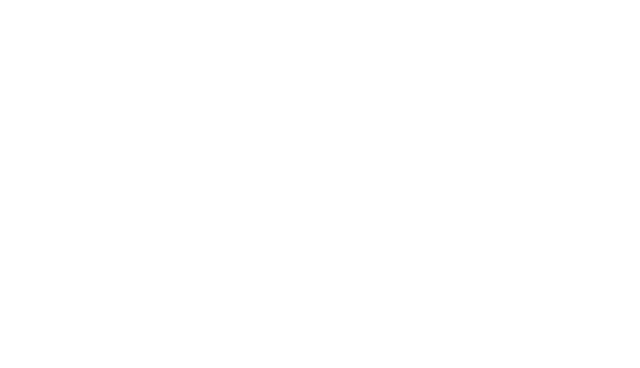
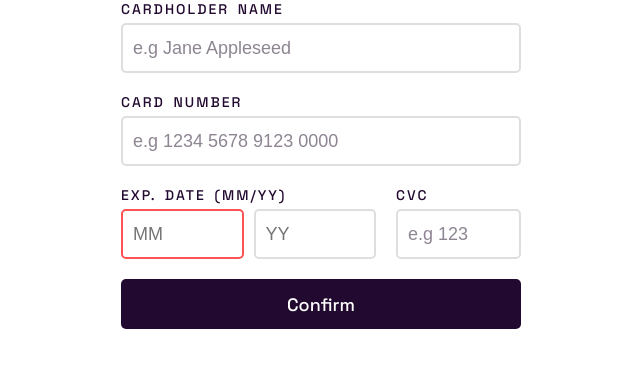
Before and after one commit to matheus778/Interactive-card-details-form, a plain HTML site: page index.html in a window 1280 px wide. Shown: the whole page, without its empty margins (319-959 px from the left). Drawn offline with Linux system fonts and the light colour scheme.

Commit message:
formulário desenvolvido

```diff
--- /dev/null
+++ b/css/form.css
@@ -0,0 +1,89 @@
+.form-container {
+  width: 100%;
+  max-width: 400px;
+  margin: 0 auto;
+}
+
+.form-container, .form-container .input {
+  display: flex;
+  flex-direction: column;
+}
+
+.form-container {
+  gap: 2rem;
+}
+input {
+  padding-left: 1rem;
+}
+.form-container .input input, .input-date div input {
+  outline: none;
+  width: 100%;
+  height: 50px;
+  border: 2px solid var(--violet100);
+  border-radius: 5px;
+  font-size: 1.8rem;
+}
+
+.form-container .input input::placeholder {
+  color: var(--violet200);
+}
+
+ label {
+  margin-bottom: 0.5rem;
+  font-size: 1.4rem;
+  color: var(--violet300);
+  font-weight: 500;
+  letter-spacing: 2px;
+  word-spacing: 3px;
+}
+
+.input-group {
+  display: flex;
+  gap: 2rem;
+}
+
+.input-date div {
+  display: flex;
+  gap: 1rem;
+}
+
+.input-date div input {
+  width: 100%;
+  margin-top: 0.5rem;
+}
+
+.btn {
+  background: var(--violet300);
+  width: 100%;
+  height: 50px;
+  border-radius: 5px;
+  display: flex;
+  justify-content: center;
+  align-items: center;
+  color: var(--white);
+  text-decoration: none;
+  font-size: 1.8rem;
+  font-weight: 500;
+  transition: 500ms background;
+}
+
+.btn:hover {
+  opacity: 0.8;
+}
+
+
+.input-date div input:focus, .form-container .input input:focus{
+  background: linear-gradient(#fff, #fff) padding-box,
+  linear-gradient(45deg, var(--linear-gradient)) border-box;
+  border: 2px solid transparent;
+}
+
+.input-date div input.invalid {
+  border-color: var(--red);
+}
+
+.error {
+  display: none;
+  color: var(--red);
+  font-size: 1.6rem;
+}
--- a/css/global.css
+++ b/css/global.css
@@ -1,3 +1,5 @@
+@import url('https://fonts.googleapis.com/css2?family=Space+Grotesk:wght@500&display=swap');
+
 * {
   margin: 0;
   padding: 0;
@@ -5,12 +7,12 @@
 }
 
 html {
-  font: 62.5%;
-  font-family: system-ui, -apple-system, BlinkMacSystemFont, 'Segoe UI', Roboto, Oxygen, Ubuntu, Cantarell, 'Open Sans', 'Helvetica Neue', sans-serif;
+  font-size: 62.5%;
+  font-family: 'Space Grotesk', sans-serif;
 }
 
 :root {
-  --linear-gradient: hsl(249, 99%, 64%) to hsl(278, 94%, 30%);
+  --linear-gradient: hsl(249, 99%, 64%), hsl(278, 94%, 30%);
   --red: hsl(0, 100%, 66%);
 
   --white: hsl(0, 0%, 100%);
--- a/index.html
+++ b/index.html
@@ -6,8 +6,39 @@
   <meta name="viewport" content="width=device-width, initial-scale=1.0">
   <title>Interactive card details form</title>
   <link rel="stylesheet" href="./css/global.css">
+  <link rel="stylesheet" href="./css/form.css">
 </head>
 <body>
 
+
+  <section class="form-container">
+    <div class="input">
+      <label for="">CARDHOLDER NAME</label>
+      <input type="text" placeholder="e.g Jane Appleseed">
+      <span class="error">error</span>
+    </div>
+
+    <div class="input">
+      <label for="">CARD NUMBER</label>
+      <input type="text" placeholder="e.g 1234 5678 9123 0000">
+    </div>
+
+    <div class="input-group">
+      <div class="input-date">
+        <label for="">EXP. DATE (MM/YY)</label>
+        <div>
+          <input class="invalid" type="text" placeholder="MM">
+          <input type="text" placeholder="YY">
+        </div>
+      </div>
+
+      <div class="input">
+        <label for="">CVC</label>
+        <input type="text" placeholder="e.g 123">
+      </div>
+    </div>
+
+    <a href="" class="btn">Confirm</a>
+  </section>
 </body>
 </html>
```
